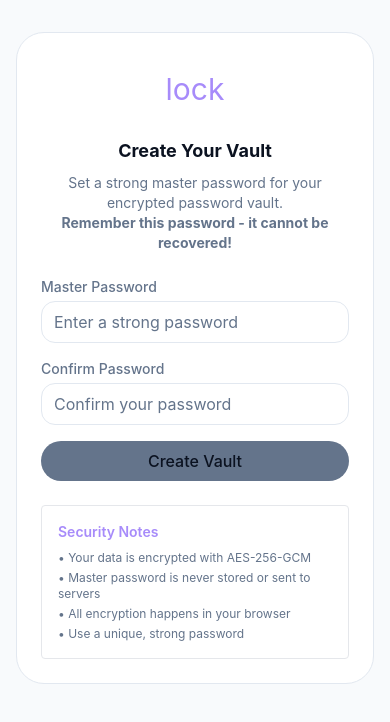
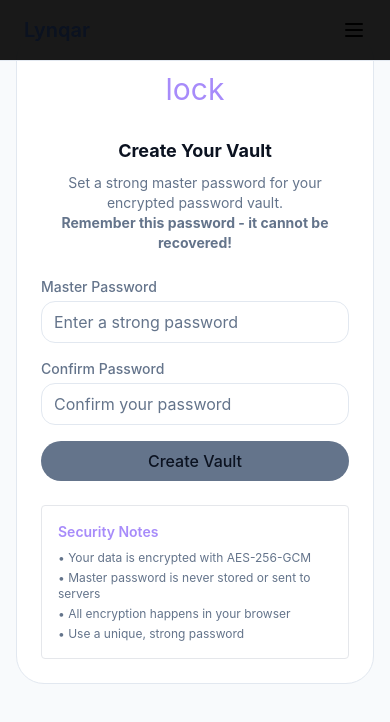
Before and after one commit to Lynqar/vault, a React (Vite) app: page / in a window 390 px wide. Shown: the top 722 px of the page. Built offline with nearby package versions, Linux system fonts and the light colour scheme.

Commit message:
feat: enable responsive vault header on mobile pages
Show VaultHeader component on mobile for Vault, VaultOnboarding, and
VaultUnlock pages, replacing conditional hiding with responsive mobile menu
support to improve accessibility of lock and settings actions on smaller
screens.

```diff
--- a/src/pages/Vault.tsx
+++ b/src/pages/Vault.tsx
@@ -171,10 +171,8 @@ const Vault: React.FC = () => {
 
   return (
     <div className="min-h-screen bg-bg">
-      {/* Conditional header - only show on desktop */}
-      {!isMobile && (
-        <VaultHeader onLock={lock} onSettings={() => setShowSettings(true)} />
-      )}
+      {/* Header - responsive with mobile menu */}
+      <VaultHeader onLock={lock} onSettings={() => setShowSettings(true)} />
 
       <main className={`container px-6 ${!isMobile ? 'pt-28 pb-8' : 'pt-6 pb-24'}`}>
         <div className="mb-6">
--- a/src/pages/VaultOnboarding.tsx
+++ b/src/pages/VaultOnboarding.tsx
@@ -51,10 +51,8 @@ const VaultOnboarding = () => {
 
   return (
     <div className="min-h-screen bg-bg">
-      {/* Header */}
-      {window.innerWidth >= 768 && (
-        <VaultHeader onLock={() => {}} onSettings={() => {}} />
-      )}
+      {/* Header - responsive with mobile menu */}
+      <VaultHeader onLock={() => {}} onSettings={() => {}} />
 
       <div className={`flex items-center justify-center p-4 ${window.innerWidth >= 768 ? 'pt-28' : 'pt-8'}`}>
         <div className="w-full max-w-md bg-surface border border-border rounded-lg p-6">
--- a/src/pages/VaultUnlock.tsx
+++ b/src/pages/VaultUnlock.tsx
@@ -125,10 +125,8 @@ const VaultUnlock: React.FC = () => {
 
   return (
     <div className="min-h-screen bg-bg">
-      {/* Header - only on desktop */}
-      {window.innerWidth >= 768 && (
-        <VaultHeader onLock={() => {}} onSettings={() => {}} />
-      )}
+      {/* Header - responsive with mobile menu */}
+      <VaultHeader onLock={() => {}} onSettings={() => {}} />
 
       <div className={`flex items-center justify-center p-4 ${window.innerWidth >= 768 ? 'pt-28' : 'pt-8'}`}>
         <motion.div
```
